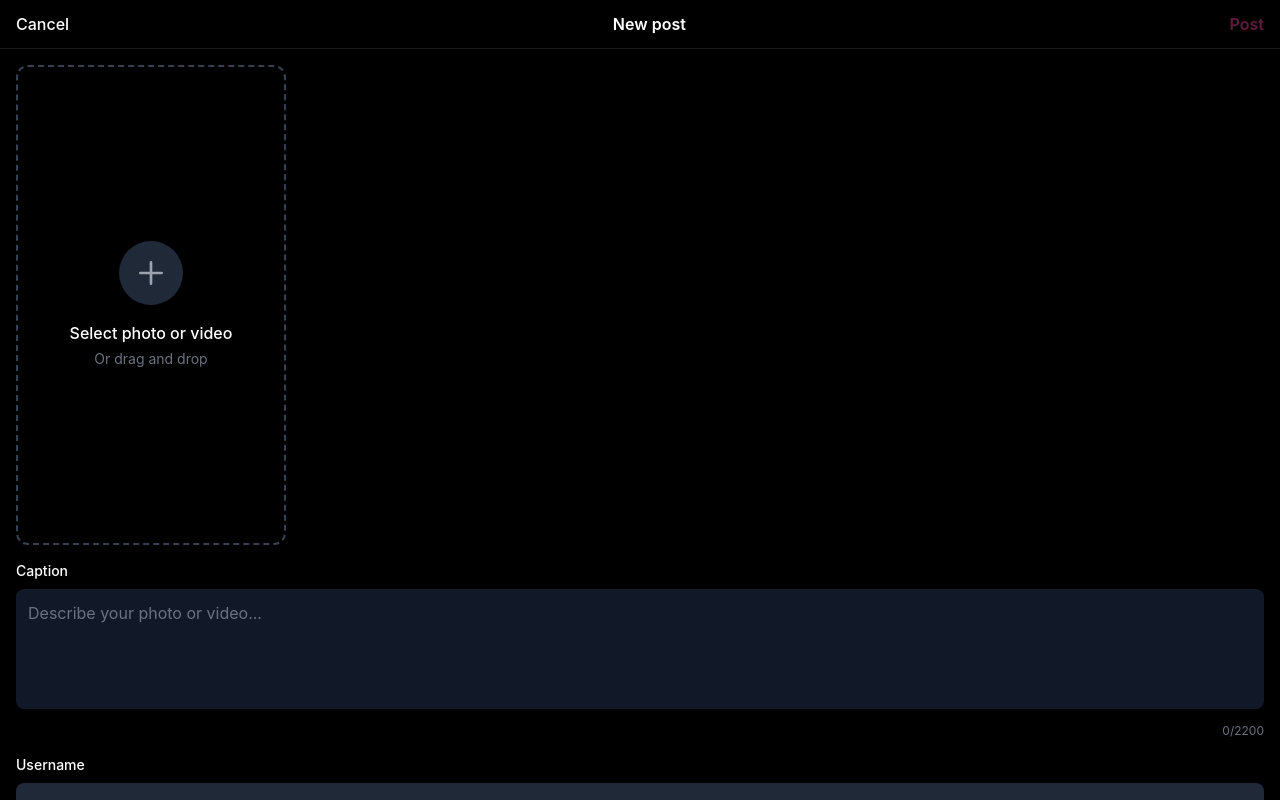
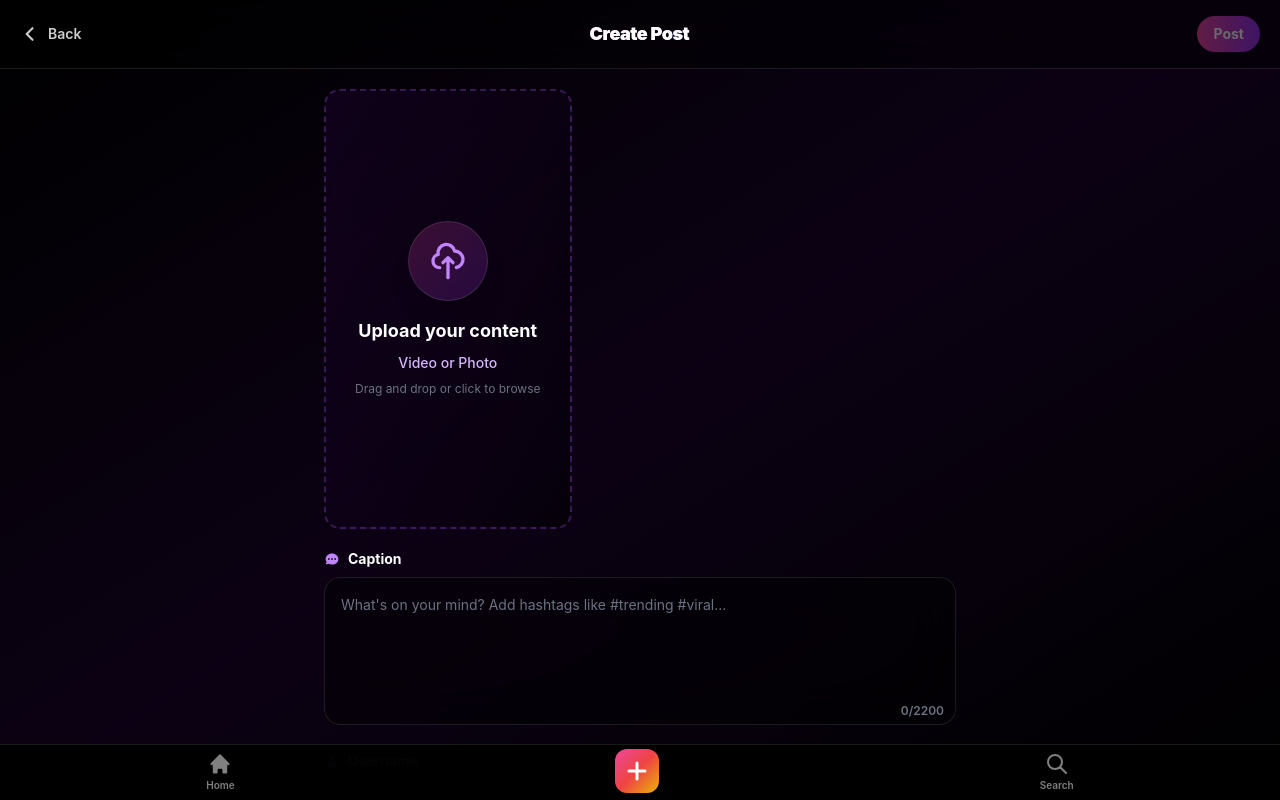
Before and after one commit to njayp1417/mini-tok, a Next.js app: page /upload in a window 1280 px wide. Built offline with nearby package versions, Linux system fonts and the light colour scheme; no server answers.

Commit message:
Premium UI upgrade for upload page: gradient backgrounds, glassmorphism, better UX

```diff
--- a/src/pages/upload.tsx
+++ b/src/pages/upload.tsx
@@ -1,6 +1,7 @@
 import { useState } from 'react'
 import { useRouter } from 'next/router'
 import { addClip, uploadVideo } from '@/services/supabase'
+import BottomNav from '@/components/BottomNav'
 
 export default function Upload() {
   const router = useRouter()
@@ -42,34 +43,42 @@ export default function Upload() {
   const canPost = author.trim() && content.trim() && media
 
   return (
-    <div className="h-screen bg-black text-white flex flex-col">
-      {/* Header */}
-      <div className="flex items-center justify-between px-4 py-3 border-b border-white/10">
+    <div className="h-[100dvh] bg-gradient-to-br from-black via-purple-950/20 to-black text-white flex flex-col overflow-hidden">
+      {/* Premium Header */}
+      <div className="flex items-center justify-between px-5 py-4 border-b border-white/10 bg-black/40 backdrop-blur-xl">
         <button
           onClick={() => router.push('/')}
-          className="text-white text-base font-medium"
+          className="flex items-center gap-2 text-white/80 hover:text-white transition-colors active:scale-95"
           disabled={loading}
         >
-          Cancel
+          <svg className="w-5 h-5" fill="none" stroke="currentColor" viewBox="0 0 24 24">
+            <path strokeLinecap="round" strokeLinejoin="round" strokeWidth={2.5} d="M15 19l-7-7 7-7" />
+          </svg>
+          <span className="text-sm font-semibold">Back</span>
         </button>
-        <h1 className="text-white text-base font-semibold">New post</h1>
+        <h1 className="text-white text-lg font-black tracking-tight bg-gradient-to-r from-pink-400 via-purple-400 to-indigo-400 bg-clip-text text-transparent">Create Post</h1>
         <button
           type="submit"
           form="upload-form"
           disabled={!canPost || loading}
-          className="text-pink-500 text-base font-semibold disabled:opacity-40"
+          className="px-4 py-2 rounded-full bg-gradient-to-r from-pink-500 to-purple-600 text-white text-sm font-bold disabled:opacity-40 disabled:cursor-not-allowed active:scale-95 transition-all shadow-lg"
         >
-          {loading ? 'Posting...' : 'Post'}
+          {loading ? (
+            <div className="flex items-center gap-2">
+              <div className="w-4 h-4 border-2 border-white/30 border-t-white rounded-full animate-spin" />
+              <span>Posting...</span>
+            </div>
+          ) : 'Post'}
         </button>
       </div>
 
       {/* Content */}
-      <form id="upload-form" onSubmit={handleSubmit} className="flex-1 overflow-y-auto">
-        <div className="p-4 space-y-4">
+      <form id="upload-form" onSubmit={handleSubmit} className="flex-1 overflow-y-auto scrollbar-hide pb-20">
+        <div className="p-5 space-y-5 max-w-2xl mx-auto">
 
           {/* Media Preview */}
           {preview && (
-            <div className="relative aspect-[9/16] max-h-[60vh] rounded-xl overflow-hidden bg-gray-900">
+            <div className="relative aspect-[9/16] max-h-[55vh] rounded-2xl overflow-hidden bg-gradient-to-br from-gray-900 to-black shadow-2xl border border-white/10">
               {mediaType === 'video' ? (
                 <video
                   src={preview}
@@ -91,10 +100,10 @@ export default function Upload() {
                   setPreview(null)
                   setMediaType(null)
                 }}
-                className="absolute top-3 right-3 w-8 h-8 rounded-full bg-black/80 flex items-center justify-center"
+                className="absolute top-3 right-3 w-10 h-10 rounded-full bg-black/80 backdrop-blur-xl border border-white/20 flex items-center justify-center hover:bg-black/90 active:scale-90 transition-all shadow-xl"
               >
                 <svg className="w-5 h-5" fill="none" stroke="currentColor" viewBox="0 0 24 24">
-                  <path strokeLinecap="round" strokeLinejoin="round" strokeWidth={2} d="M6 18L18 6M6 6l12 12" />
+                  <path strokeLinecap="round" strokeLinejoin="round" strokeWidth={2.5} d="M6 18L18 6M6 6l12 12" />
                 </svg>
               </button>
             </div>
@@ -113,16 +122,17 @@ export default function Upload() {
               />
               <label
                 htmlFor="media-input"
-                className="flex items-center justify-center aspect-[9/16] max-h-[60vh] rounded-xl border-2 border-dashed border-gray-700 cursor-pointer hover:border-gray-600 transition-colors"
+                className="flex items-center justify-center aspect-[9/16] max-h-[55vh] rounded-2xl border-2 border-dashed border-purple-500/30 cursor-pointer hover:border-purple-500/50 transition-all bg-gradient-to-br from-purple-950/20 to-black/40 backdrop-blur-sm group"
               >
                 <div className="text-center">
-                  <div className="w-16 h-16 mx-auto mb-4 rounded-full bg-gray-800 flex items-center justify-center">
-                    <svg className="w-8 h-8 text-gray-400" fill="none" stroke="currentColor" viewBox="0 0 24 24">
-                      <path strokeLinecap="round" strokeLinejoin="round" strokeWidth={2} d="M12 4v16m8-8H4" />
+                  <div className="w-20 h-20 mx-auto mb-4 rounded-full bg-gradient-to-br from-pink-500/20 to-purple-600/20 backdrop-blur-xl border border-white/10 flex items-center justify-center group-hover:scale-110 transition-transform shadow-xl">
+                    <svg className="w-10 h-10 text-purple-400" fill="none" stroke="currentColor" viewBox="0 0 24 24">
+                      <path strokeLinecap="round" strokeLinejoin="round" strokeWidth={2} d="M7 16a4 4 0 01-.88-7.903A5 5 0 1115.9 6L16 6a5 5 0 011 9.9M15 13l-3-3m0 0l-3 3m3-3v12" />
                     </svg>
                   </div>
-                  <p className="text-white text-base font-medium mb-1">Select photo or video</p>
-                  <p className="text-gray-500 text-sm">Or drag and drop</p>
+                  <p className="text-white text-lg font-bold mb-2">Upload your content</p>
+                  <p className="text-purple-300 text-sm font-medium">Video or Photo</p>
+                  <p className="text-gray-500 text-xs mt-2">Drag and drop or click to browse</p>
                 </div>
               </label>
             </div>
@@ -130,40 +140,73 @@ export default function Upload() {
 
           {/* Caption */}
           <div className="space-y-2">
-            <label className="text-white text-sm font-medium block">Caption</label>
+            <label className="text-white text-sm font-bold flex items-center gap-2">
+              <svg className="w-4 h-4 text-purple-400" fill="currentColor" viewBox="0 0 20 20">
+                <path fillRule="evenodd" d="M18 10c0 3.866-3.582 7-8 7a8.841 8.841 0 01-4.083-.98L2 17l1.338-3.123C2.493 12.767 2 11.434 2 10c0-3.866 3.582-7 8-7s8 3.134 8 7zM7 9H5v2h2V9zm8 0h-2v2h2V9zM9 9h2v2H9V9z" clipRule="evenodd" />
+              </svg>
+              Caption
+            </label>
+            <div className="relative">
               <textarea
-              placeholder="Describe your photo or video..."
+                placeholder="What's on your mind? Add hashtags like #trending #viral..."
                 value={content}
                 onChange={(e) => setContent(e.target.value)}
-              className="w-full bg-gray-900 text-white placeholder-gray-500 rounded-lg p-3 focus:outline-none focus:ring-2 focus:ring-pink-500 resize-none text-base"
+                className="w-full bg-black/40 backdrop-blur-xl text-white placeholder-gray-500 rounded-2xl p-4 focus:outline-none focus:ring-2 focus:ring-purple-500 border border-white/10 resize-none text-sm leading-relaxed"
                 disabled={loading}
-              rows={4}
+                rows={5}
+                maxLength={2200}
                 required
               />
-            <div className="text-right text-gray-500 text-xs">
+              <div className="absolute bottom-3 right-3 text-gray-500 text-xs font-semibold">
                 {content.length}/2200
+              </div>
             </div>
           </div>
 
           {/* Username */}
           <div className="space-y-2">
-            <label className="text-white text-sm font-medium block">Username</label>
-            <div className="flex items-center bg-gray-800 rounded-lg px-4 py-3 focus-within:ring-2 focus-within:ring-pink-500">
-              <span className="text-gray-400 text-base mr-2">@</span>
+            <label className="text-white text-sm font-bold flex items-center gap-2">
+              <svg className="w-4 h-4 text-purple-400" fill="currentColor" viewBox="0 0 20 20">
+                <path fillRule="evenodd" d="M10 9a3 3 0 100-6 3 3 0 000 6zm-7 9a7 7 0 1114 0H3z" clipRule="evenodd" />
+              </svg>
+              Username
+            </label>
+            <div className="flex items-center bg-black/40 backdrop-blur-xl rounded-2xl px-4 py-3.5 focus-within:ring-2 focus-within:ring-purple-500 border border-white/10">
+              <span className="text-purple-400 text-base font-bold mr-2">@</span>
               <input
                 type="text"
-                placeholder="username"
+                placeholder="your_username"
                 value={author}
                 onChange={(e) => setAuthor(e.target.value)}
-                className="flex-1 bg-transparent text-white placeholder-gray-400 focus:outline-none text-base"
+                className="flex-1 bg-transparent text-white placeholder-gray-500 focus:outline-none text-sm font-medium"
                 disabled={loading}
+                maxLength={30}
                 required
               />
             </div>
           </div>
 
+          {/* Tips */}
+          <div className="bg-gradient-to-r from-purple-500/10 to-pink-500/10 backdrop-blur-xl rounded-2xl p-4 border border-purple-500/20">
+            <div className="flex items-start gap-3">
+              <svg className="w-5 h-5 text-purple-400 flex-shrink-0 mt-0.5" fill="currentColor" viewBox="0 0 20 20">
+                <path fillRule="evenodd" d="M18 10a8 8 0 11-16 0 8 8 0 0116 0zm-7-4a1 1 0 11-2 0 1 1 0 012 0zM9 9a1 1 0 000 2v3a1 1 0 001 1h1a1 1 0 100-2v-3a1 1 0 00-1-1H9z" clipRule="evenodd" />
+              </svg>
+              <div>
+                <p className="text-white text-xs font-bold mb-1">Tips for better reach:</p>
+                <ul className="text-gray-400 text-xs space-y-1">
+                  <li>• Use trending hashtags</li>
+                  <li>• Keep videos under 60 seconds</li>
+                  <li>• Add engaging captions</li>
+                </ul>
+              </div>
+            </div>
+          </div>
+
         </div>
       </form>
+
+      <BottomNav />
     </div>
   )
 }
```
Lines whose indentation alone changed are shown as unchanged.
